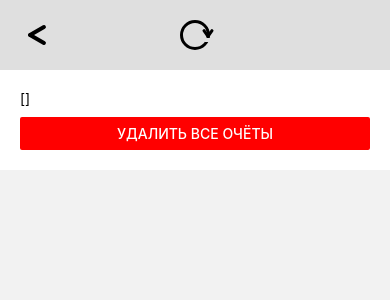
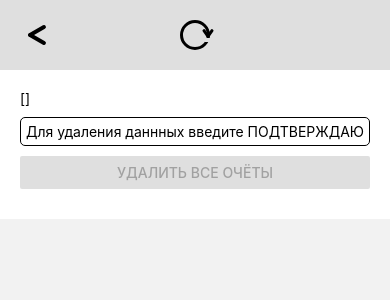
Before and after one commit to VladAvseev/MyBudgetApp, a React Native app: screen /Download in a window 390 px wide. Shown: the top 300 px of the page. Built offline with nearby package versions, Linux system fonts and the light colour scheme.

Commit message:
version 1.2.0 (1)

```diff
--- a/app.json
+++ b/app.json
@@ -1,7 +1,7 @@
 {
   "expo": {
     "name": "Мой бюджет",
-    "slug": "Мой бюджет",
+    "slug": "budget",
     "version": "1.1.1",
     "orientation": "portrait",
     "icon": "./assets/icon.png",
--- a/src/modules/_download/index.tsx
+++ b/src/modules/_download/index.tsx
@@ -9,13 +9,21 @@ import { PageContainer } from "../../components/PageContainer";
 import { PendingPage } from "../../components/PendingPage";
 import { ArrowLeftButton } from "../../components/ArrowLeftButton";
 import { UpdatedButton } from "../../components/UpdateButton";
+import { VTextField } from "../../mvvm/TextField/VTextField";
 
 type props = {
 	navigation: NavigationProp<{}>;
 }
 
 export const Download: React.FC<props> = observer(({ navigation }) => {
-	const { start, deleteReports, reports, isPending } = download;
+	const {
+		start,
+		deleteReports,
+		reports,
+		isPending,
+		deleteField,
+		canDelete
+	} = download;
 
 	useEffect(() => {
 		start(navigation);
@@ -39,7 +47,12 @@ export const Download: React.FC<props> = observer(({ navigation }) => {
 					<Container>
 						<Text selectable>{reports}</Text>
 					</Container>
-					<Button color={'red'} title="Удалить все очёты" onPress={deleteReports} />
+					<Container>
+						<Container>
+							<VTextField style={styles.deleteField} model={deleteField}/>
+						</Container>
+						<Button disabled={!canDelete} color={'red'} title="Удалить все очёты" onPress={deleteReports} />
+					</Container>
 				</PageContainer>
 			</ScrollView>
 		</>
@@ -55,5 +68,8 @@ const styles = StyleSheet.create({
 	},
 	empty: {
 		width: 30,
-	}
+	},
+	deleteField: {
+		width: '100%',
+	},
 });
--- a/src/modules/_download/models/index.ts
+++ b/src/modules/_download/models/index.ts
@@ -1,6 +1,7 @@
 import { NavigationProp } from "@react-navigation/native";
 import { types } from "mobx-state-tree";
 import { Repository } from "../../../repository";
+import { VMTextField } from "../../../mvvm/TextField/VMTextField";
 
 export type ICard = {
 	id: number;
@@ -14,11 +15,12 @@ export const download = types.model('download')
 	navigation: null as INavigation | null,
 	isPending: true,
 	reports: '',
+	deleteField: VMTextField.create({ placeholder: 'Для удаления даннных введите ПОДТВЕРЖДАЮ' })
 }))
 .views((self) => ({
-	get path() {
-		return 'data.json';
-	}
+	get canDelete(): boolean {
+		return self.deleteField.value === 'ПОДТВЕРЖДАЮ';
+	},
 }))
 .actions((self) => ({
 	setNavigation(value: INavigation) {
@@ -38,6 +40,7 @@ export const download = types.model('download')
 	},
 	async deleteReports() {
 		await Repository.setReports([]);
+		self.deleteField.setValue('');
 		self.navigation?.navigate('Home');
 	},
 }))
--- a/src/mvvm/NumberField/VMNumberField.ts
+++ b/src/mvvm/NumberField/VMNumberField.ts
@@ -10,7 +10,7 @@ export const VMNumberField = types.model('VMNumberField', {
 }))
 .actions((self) => ({
 	setValue(value: string) {
-		self.value = value;
+		self.value = value.trim();
 	},
 }))
 .actions((self) => ({
--- a/src/mvvm/TextField/VMTextField.ts
+++ b/src/mvvm/TextField/VMTextField.ts
@@ -6,10 +6,15 @@ export const VMTextField = types.model('VMTextField', {
 	placeholder: types.optional(types.string, ''),
 })
 .volatile(() => ({
-	value: '',
+	inputValue: '',
+}))
+.views((self) => ({
+	get value(): string {
+		return self.inputValue.trim();
+	}
 }))
 .actions((self) => ({
 	setValue(value: string) {
-		self.value = value;
+		self.inputValue = value;
 	},
 }));
--- a/src/mvvm/TextField/VTextField.tsx
+++ b/src/mvvm/TextField/VTextField.tsx
@@ -9,7 +9,7 @@ type props = {
 
 export const VTextField: React.FC<props> = observer(({ model, style }) => {
 	const {
-		value,
+		inputValue,
 		setValue,
 		placeholder,
 	} = model;
@@ -18,7 +18,7 @@ export const VTextField: React.FC<props> = observer(({ model, style }) => {
 		<TextInput
 			style={{...styles.main, ...style}}
 			placeholder={placeholder}
-			value={value}
+			value={inputValue}
 			onChangeText={setValue}
 		/>
   );
```
